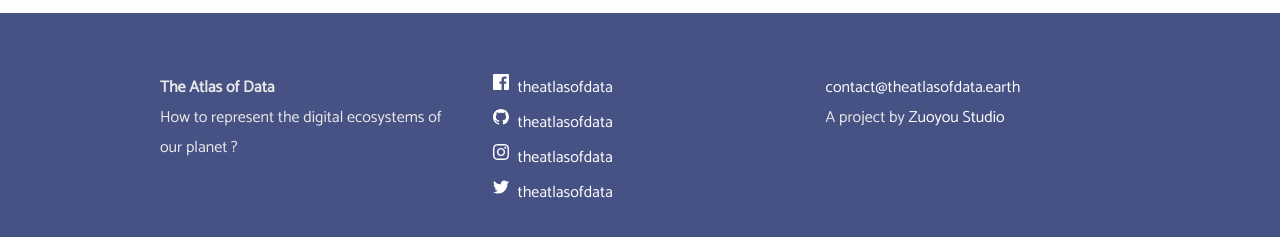
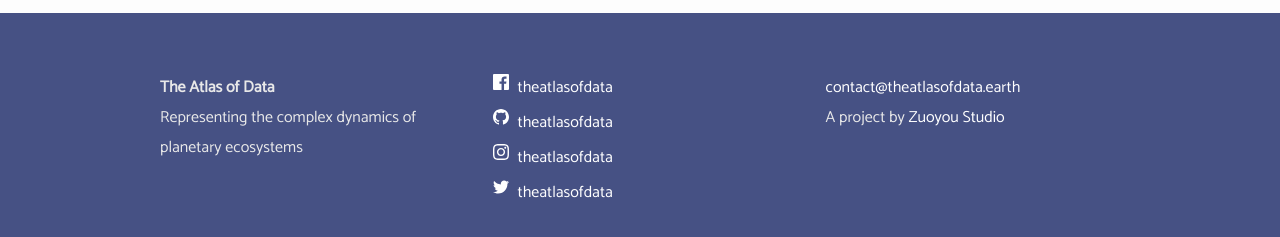
Before and after one commit to atlasofdata/atlasofdata.github.io, a Jekyll site: the page built from index.md, in a window 1280 px wide and 900 px high, scrolled down 1988 px. Shown: the part 632-869 px from the top of the window. Built offline with Jekyll 4.4.1, drawn with Linux system fonts in a browser that asks for light colours; some of the changed text lies outside the part shown.

Commit message:
update description

```diff
--- a/_config.yaml
+++ b/_config.yaml
@@ -17,7 +17,7 @@ title: The Atlas of Data
 email: contact@theatlasofdata.earth
 
 description: >- # this means to ignore newlines until "baseurl:"
-  How to represent the digital ecosystems of our planet ?
+  Representing the complex dynamics of planetary ecosystems
 baseurl: "" # the subpath of your site, e.g. /blog
 url: "https://theatlasofdata.earth"
 
--- a/_layouts/home.html
+++ b/_layouts/home.html
@@ -6,6 +6,8 @@
     <div id="cover">
       <div class="container cover-title">
         <h1>The Atlas of Data <small><span class="on">on</span> Earth</small></h1>
+        <br>
+        <h3>{{ site.description }}</h3>
       </div>
     </div>
 
```
